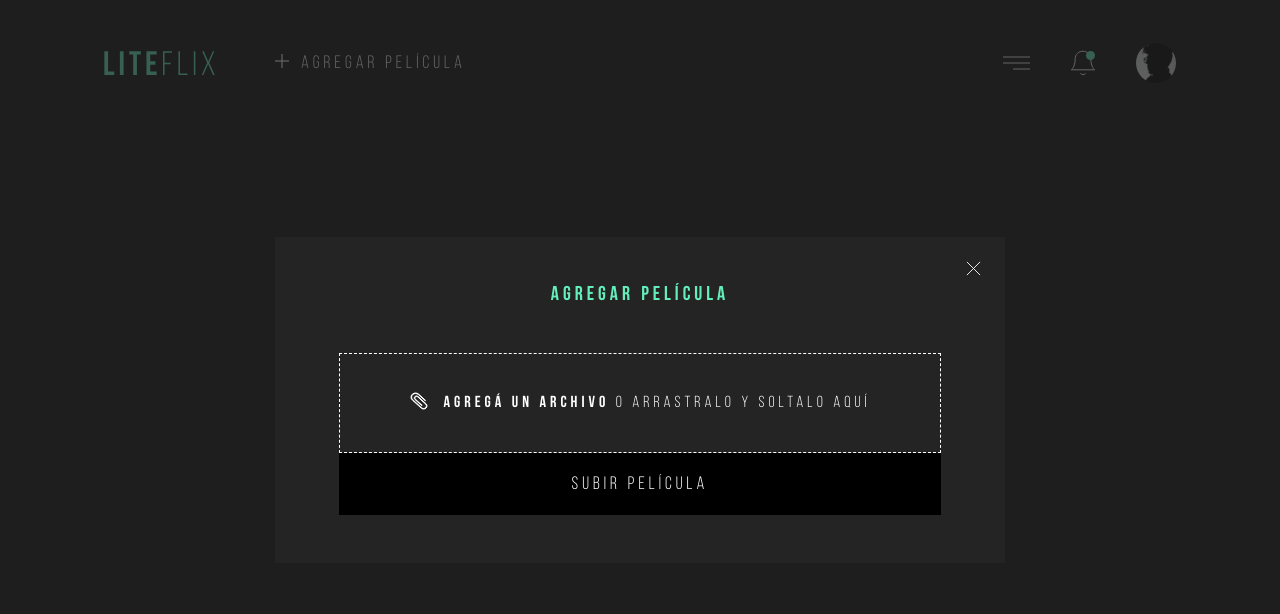
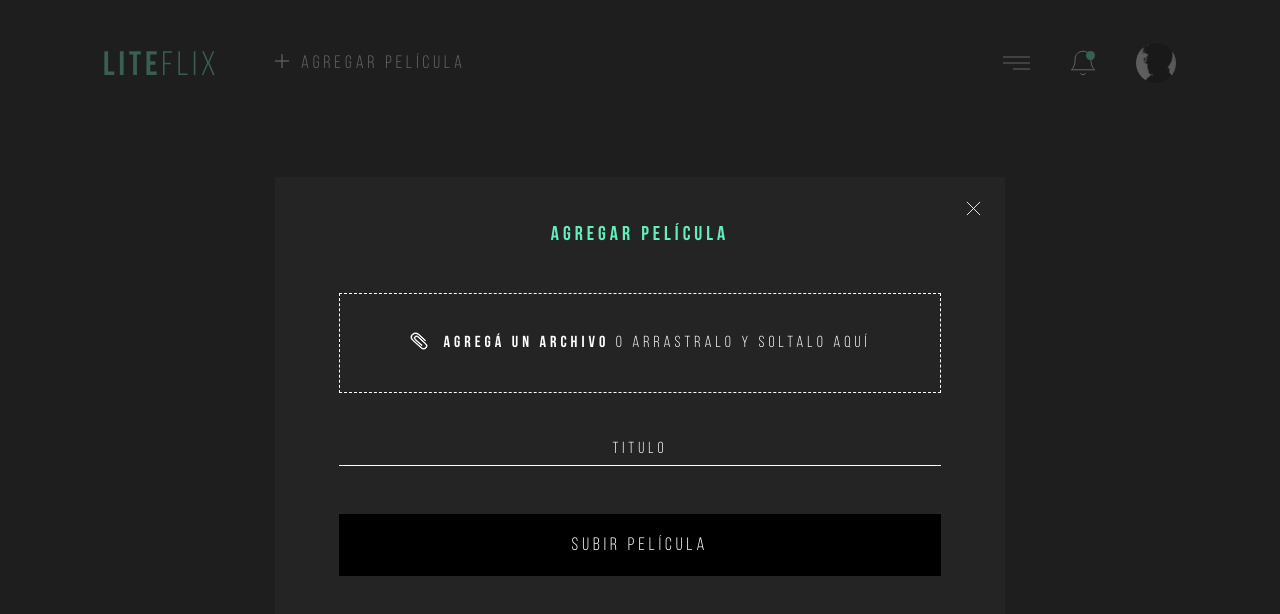
Before and after one commit to MicaBalza/lf-challenge, a React (Create React App) app: page / in a window 1280 px wide. Both pictures are taken after a click on the button "Agregar Película". Shown: the top 614 px of the page. Built offline with nearby package versions, Linux system fonts and the light colour scheme; no server answers.

Commit message:
feat: text input component

```diff
--- a/src/components/FileInput/index.tsx
+++ b/src/components/FileInput/index.tsx
@@ -1,9 +1,15 @@
+import { HTMLProps } from 'react';
+
 import styles from './index.module.scss';
 
-const FileInput = () => {
+interface Props extends HTMLProps<HTMLInputElement> {
+  className?: string;
+}
+
+const FileInput = ({ className, accept }: Props) => {
   return (
-    <label className={styles.input}>
-      <input type="file" accept="image/png, image/jpeg"/>
+    <label className={`${styles.input} ${className}`}>
+      <input type="file" accept={accept} />
       <span className="bold">Agregá un archivo </span>o arrastralo y soltalo aquí
     </label>
   );
--- a/src/components/Modal/index.module.scss
+++ b/src/components/Modal/index.module.scss
@@ -37,3 +37,7 @@
     right: 24px;
     cursor: pointer;
 }
+
+.input {
+    margin-bottom: 48px;
+}
--- a/src/components/Modal/index.tsx
+++ b/src/components/Modal/index.tsx
@@ -1,5 +1,6 @@
 import Button from '../Button';
 import FileInput from '../FileInput';
+import TextInput from '../TextInput';
 
 import closeButton from '../../assets/img/close.svg';
 
@@ -26,7 +27,8 @@ const Modal = ({ isVisible, onClose }: Props) => {
         <div className={styles.modal}>
           <img src={closeButton} className={styles.closeButton} onClick={onClose} />
           <p className={styles.title}>Agregar película</p>
-          <FileInput />
+          <FileInput className={styles.input} accept="image/png, image/jpeg" />
+          <TextInput className={styles.input} placeholder="Título" />
           <Button text="Subir Película" onClick={handleClick} disabled />
         </div>
       </div>
--- /dev/null
+++ b/src/components/TextInput/index.module.scss
@@ -0,0 +1,14 @@
+@import '../../scss/variables/colors';
+
+.input {
+    all: unset;
+    border-bottom: 1px solid $white;
+    padding-bottom: 8px;
+    color: $white;
+
+    &::placeholder {
+        color: $white;
+        font-size: 16px;
+        letter-spacing: 4px;
+    }
+}
--- /dev/null
+++ b/src/components/TextInput/index.tsx
@@ -0,0 +1,14 @@
+import { HTMLProps } from 'react';
+import styles from './index.module.scss';
+
+interface Props extends HTMLProps<HTMLInputElement> {
+    className?: string;
+}
+
+const TextInput = ({ className, placeholder }: Props) => {
+  return (
+    <input type="text" placeholder={placeholder} className={`${styles.input} ${className}`} />
+  );
+};
+
+export default TextInput;
```
